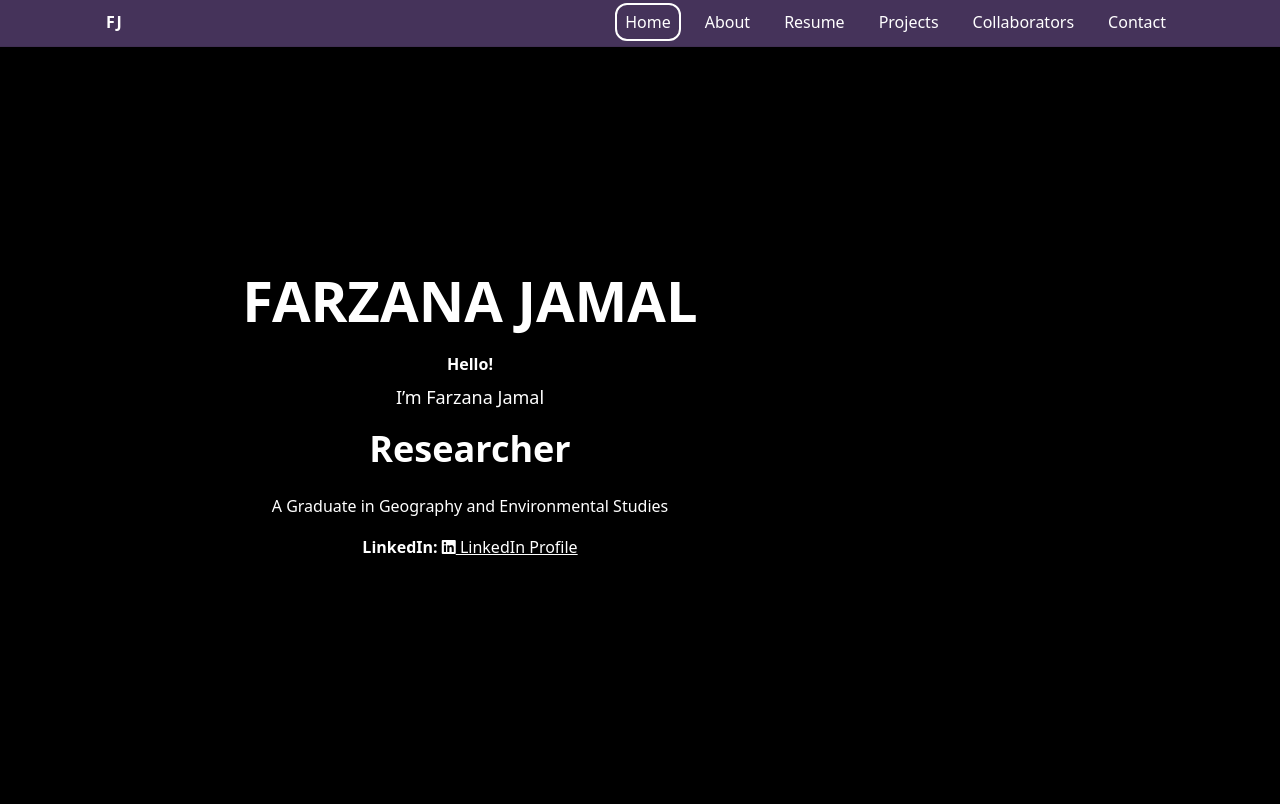
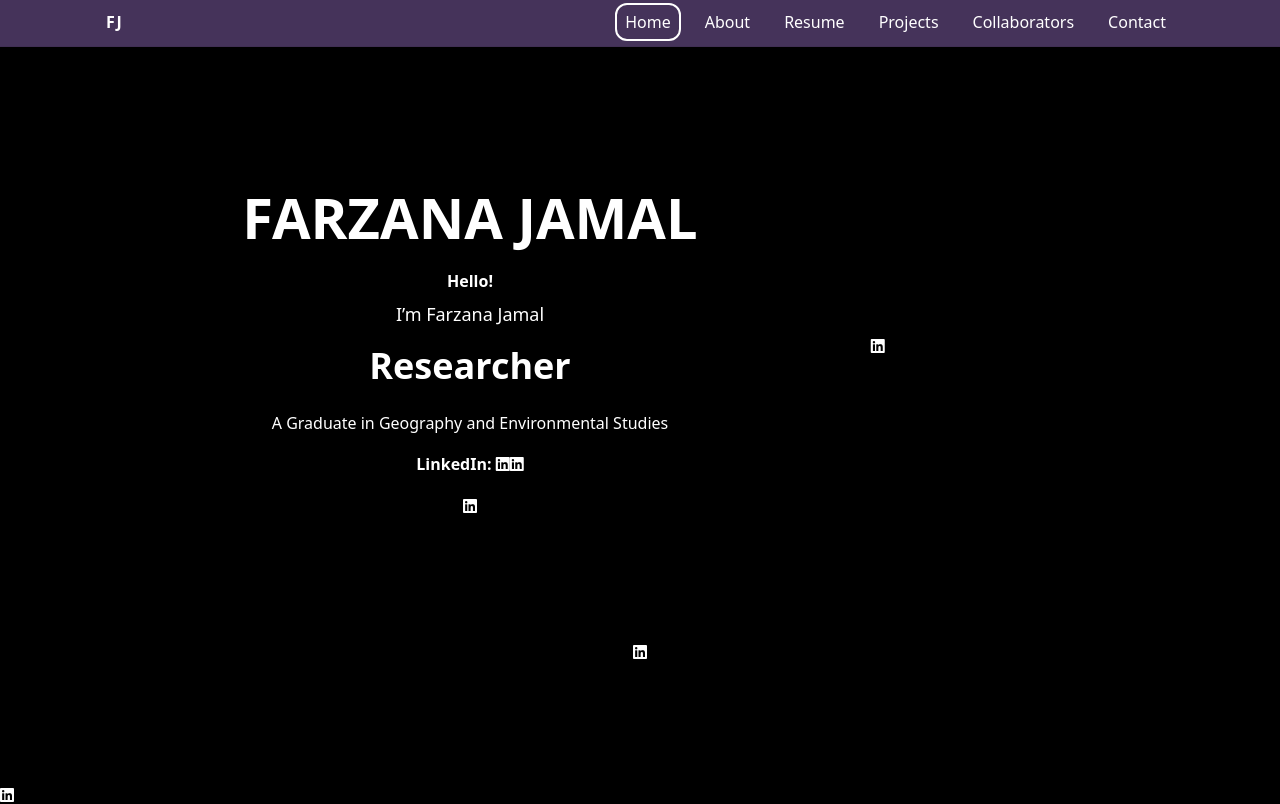
Before and after one commit to farzana038/portfolio, a plain HTML site: page index.html in a window 1280 px wide. Shown: the top 804 px of the page. Drawn offline with Linux system fonts and the light colour scheme.

Commit message:
Update index.html
"Changed Code"

```diff
--- a/index.html
+++ b/index.html
@@ -36,7 +36,7 @@
               <p class="link-line">
                 <strong>LinkedIn:</strong>
                 <a class="link" href="https://www.linkedin.com/in/farzana-jamal-7179ab2a8" target="_blank" rel="noopener">
-                  <i class="fa-brands fa-linkedin" aria-hidden="true"></i> LinkedIn Profile
+                  <i class="fa-brands fa-linkedin" aria-hidden="true">
                 </a>
               </p>
             </div>
```
